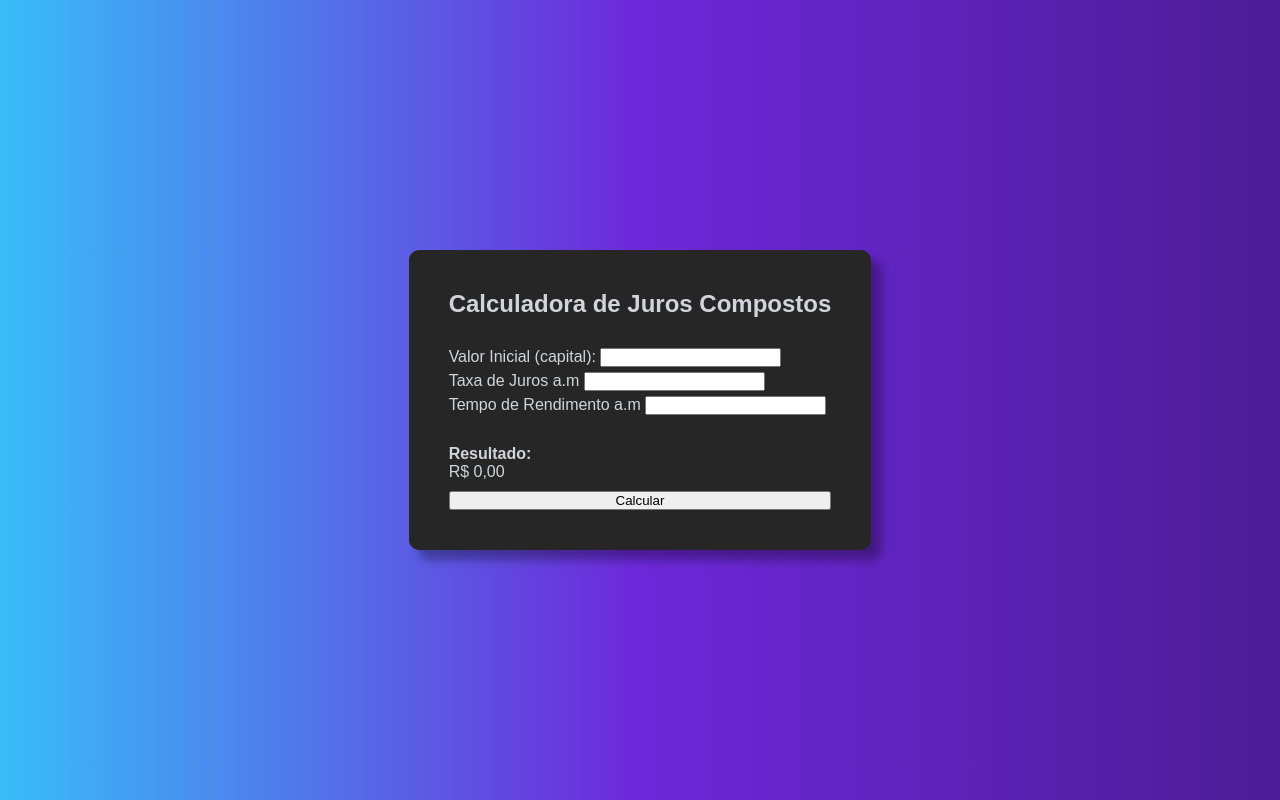
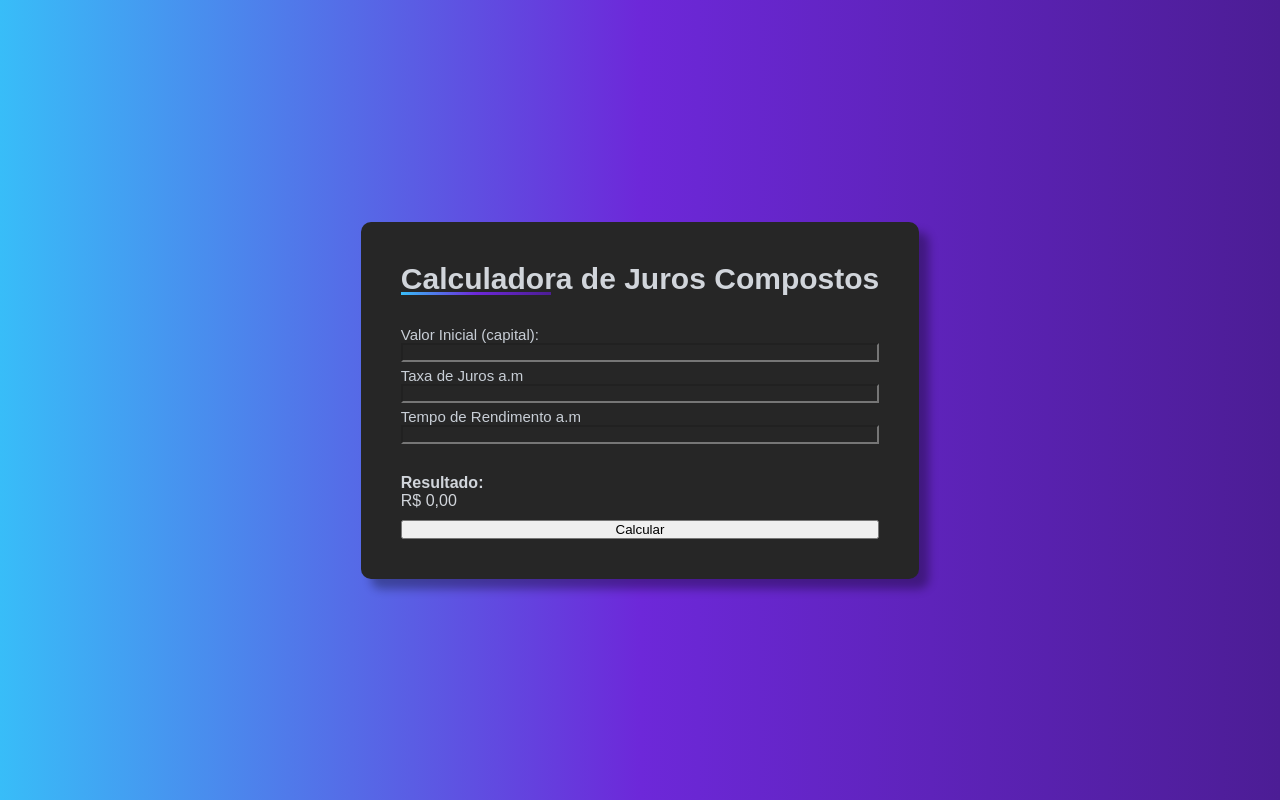
Before and after one commit to vlinoo/Calculadora-de-juros-composto, a plain HTML site: page index.html in a window 1280 px wide. Drawn offline with Linux system fonts and the light colour scheme.

Commit message:
quarto commit

```diff
--- a/style.css
+++ b/style.css
@@ -44,3 +44,35 @@
     margin-top: 10px;
     width: 100%;
 }
+
+#calculator h2 {
+    font-size: 30px;
+    position: relative;
+}
+
+#calculator h2::before{
+    position: absolute;
+    content: '';
+    height: 3px;
+    width: 150px;
+    background: var(--linear-gradient);
+    bottom: 1px;
+}
+
+.input-field{
+    display: flex;
+    flex-direction: column;
+    width: 100% ;
+}
+
+.input-field label{
+    font-size: 15px;
+    color: #c8ced6;
+    font-weight:500 ;
+
+}
+
+.input-field input {
+
+    background-color: transparent;
+}
```
